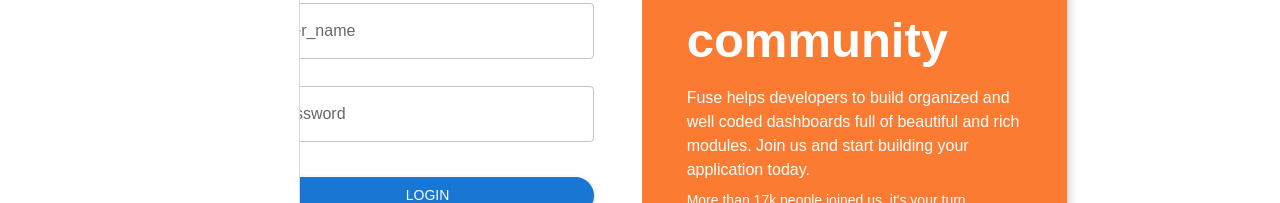
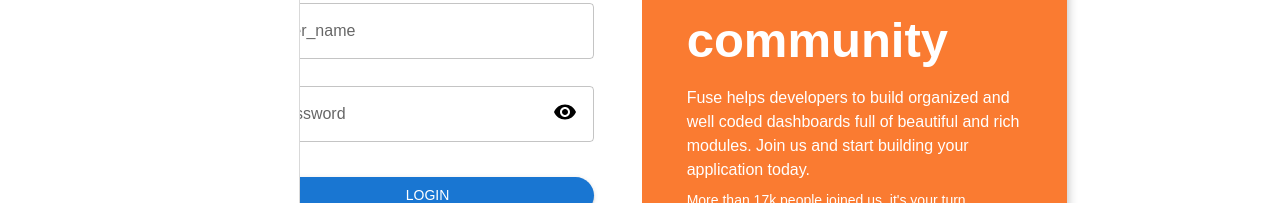
Before and after one commit to heettimbadiya/social-media, a React (Create React App) app: page /login in a window 1280 px wide. Shown: the part 344-547 px from the top of the page. Built offline with nearby package versions, Linux system fonts and the light colour scheme.

Commit message:
show password

```diff
--- a/src/components/Login/LoginFrom.js
+++ b/src/components/Login/LoginFrom.js
@@ -2,6 +2,8 @@
   Box,
   Button,
   Grid,
+  IconButton,
+  InputAdornment,
   Link,
   TextField,
   Typography,
@@ -14,13 +16,15 @@
 import axios from "axios";
 import { useNavigate } from "react-router";
 import { NavLink } from "react-router-dom";
+import Visibility from "@mui/icons-material/Visibility";
+import VisibilityOff from "@mui/icons-material/VisibilityOff";
 import { ToastContainer, toast } from "react-toastify";
 
 function LoginFrom() {
   const theme = useTheme();
   const navigate = useNavigate();
- const handleToster = () => toast.success("Login Successfully");
- const handleTosterRejact = () => toast.error("Login Successfully");
+   const [showPassword, setShowPassword] = useState(false);
+  const handleTosterRejact = () => toast.error("Anauthorized");
   const initialValues = {
     user_name: "",
     password: "",
@@ -35,23 +39,28 @@
     return axios
       .post("http://localhost:9000/auth/login", values)
       .then((response) => {
-        console.log(response);
+
+          toast.success("Login Successfully");
+
         const userData = response.data.data;
         const authToken = response.data.token;
         localStorage.setItem("user", JSON.stringify(userData));
         localStorage.setItem("token", JSON.stringify(authToken));
         action.resetForm();
-        navigate("/");
-        handleToster()
+        setTimeout(() => navigate("/"), 1000);
       })
       .catch((error) => {
         console.error("Error fetching data:", error);
-        handleTosterRejact()
+        handleTosterRejact();
       });
+  };
+   const handleShow = () => {
+     setShowPassword(!showPassword);
    };
 
   return (
     <>
+      <ToastContainer />
       <div
         style={{
           height: "100vh",
@@ -85,7 +94,7 @@
                   alignItems: "center",
                 }}
               >
-                <Box>
+                <Box sx={{ width: "100%" }}>
                   <Box
                     sx={{
                       width: "48px",
@@ -133,12 +142,13 @@
                           />
                         }
                       />
+                      <Typography sx={{ position: "relative" }}>
                         <Field
                           as={TextField}
                           fullWidth
                           margin="normal"
                           label="Password"
-                        type="password"
+                          type={showPassword ? "text" : "password"}
                           variant="outlined"
                           name="password"
                           helperText={
@@ -148,12 +158,33 @@
                             />
                           }
                         />
+                        {showPassword ? (
+                          <VisibilityOff
+                            onClick={handleShow}
+                            sx={{
+                              position: "absolute",
+                              top: "50%",
+                              transform: "translateY(-50%)",
+                              right: "5%",
+                            }}
+                          />
+                        ) : (
+                          <Visibility
+                            onClick={handleShow}
+                            sx={{
+                              position: "absolute",
+                              top: "50%",
+                              transform: "translateY(-50%)",
+                              right: "5%",
+                            }}
+                          />
+                        )}
+                      </Typography>
                       <Box display="flex" justifyContent="center" my={3}>
                         <Button
                           type="submit"
                           sx={{ width: "100%", borderRadius: "50px " }}
                           variant="contained"
-                          onClick={handleToster}
                         >
                           Login
                         </Button>
@@ -208,7 +239,6 @@
             </Grid>
           </Grid>
         </Grid>
-        <ToastContainer />
       </div>
     </>
   );
--- a/src/components/ProfilePage/ProfilePostSection.js
+++ b/src/components/ProfilePage/ProfilePostSection.js
@@ -17,6 +17,7 @@
 import { string, object } from "yup";
 import img from "../../assets/images/profileSection/img_upload..jpg";
 import axios from "axios";
+import { ToastContainer, toast } from "react-toastify";
 
 const style = {
   position: "absolute",
@@ -72,16 +73,19 @@
             },
           }
         );
-        console.log(res, "response");
+        handleClose()
         action.resetForm();
-        handleClose()
+        toast.success("Login Successfully");
       } catch (err) {
         console.log(err);
+        toast.error("Please Try Again");
       }
     },
   });
+  console.log(open);
   return (
     <>
+      <ToastContainer />
       <Container>
         <Box
           sx={{
@@ -101,7 +105,7 @@
           open={open}
           onClose={handleClose}
           // width={"100%"}
-          sx={{ width: "100%"}}
+          sx={{ width: "100%" }}
         >
           <Box sx={style}>
             <IconButton
@@ -148,7 +152,7 @@
                   },
                 }}
               >
-                <Grid item xs={12} >
+                <Grid item xs={12}>
                   <Box type="file">
                     <img
                       src={img}
--- a/src/components/home/HomeFeed.js
+++ b/src/components/home/HomeFeed.js
@@ -49,7 +49,7 @@
         console.error("Error fetching data:", error);
       });
   }
-    function followers(follow) {
+  function followers(follow) {
     console.log("follow", follow);
     // axios.post(`http://localhost:9000/api/user/${follow}`, null, {
     //   headers: { auth: token },
@@ -90,14 +90,25 @@
                         mb: "10px",
                       }}
                     >
-                      <Box>
+                      <Box >
+                        {/* <Avatar
+                          alt="Remy Sharp"
+                          src=
+                          sx={{
+                            height: "50px",
+                            width: "50px",
+                            borderRadius: "50% !important",
+                            objectFit: "contain !important",
+                          }}
+                        /> */}
                         <Avatar
                           alt="Remy Sharp"
                           src={`${process.env.REACT_APP_API_URL}/${finalUrl[1]}/${finalUrl[2]}`}
                           sx={{
-                            height: "50px",
-                            width: "50px",
+                            width: "56px",
+                            height: "56px",
                             borderRadius: "50%",
+
                           }}
                         />
                       </Box>
@@ -121,7 +132,7 @@
                             borderColor: "black",
                             marginRight: "10px",
                             textTransform: "unset",
-                            }}
+                          }}
                           onClick={() => {
                             followers(user.id);
                             setUnFollow(!follow);
@@ -155,18 +166,10 @@
                   >
                     <Grid item>
                       <Box sx={{ height: "600px", width: { sm: "400px" } }}>
-                        <Avatar
-                          alt="Remy Sharp"
+                        <img
                           src={`${process.env.REACT_APP_API_URL}/${finalUrl[1]}/${finalUrl[2]}`}
-                          sx={{
-                            height: "100%",
-                            borderRadius: "unset",
-                            width: "100%",
-                          }}
-                        />
-                        <img
-                          src="https://53.fs1.hubspotusercontent-na1.net/hub/53/hubfs/How%20To%20Post%20on%20IG.jpg?width=595&height=400&name=How%20To%20Post%20on%20IG.jpg"
                           alt="img1"
+                          style={{ objectFit: "contain" }}
                         />
                       </Box>
                     </Grid>
--- a/src/components/signup/SignUp.js
+++ b/src/components/signup/SignUp.js
@@ -8,6 +8,7 @@
 import axios from "axios";
 import { ErrorMessage, Field, Form, Formik } from "formik";
 import { NavLink, useNavigate } from "react-router-dom";
+import { ToastContainer, toast } from "react-toastify";
 
 function SignUp() {
   const theme = useTheme();
@@ -37,14 +38,20 @@
       .post("http://localhost:9000/auth/register", values)
       .then((response) => {
         action.resetForm();
-        navigate("/login")
+        toast.success("SignUp Successfully");
+        setTimeout(() => {
+          navigate("/login");
+        },1000);
       })
       .catch((error) => {
+        toast.error("Failed to SignUp");
         console.error("Error fetching data:", error);
       });
   };
 
   return (
+    <>
+      <ToastContainer />
       <div
         style={{
           height: "100%",
@@ -134,7 +141,10 @@
                         variant="outlined"
                         name="last_name"
                         helperText={
-                        <ErrorMessage className="ErrorColor" name="last_name" />
+                          <ErrorMessage
+                            className="ErrorColor"
+                            name="last_name"
+                          />
                         }
                       />
                       <Field
@@ -156,7 +166,10 @@
                         variant="outlined"
                         name="password"
                         helperText={
-                        <ErrorMessage className="ErrorColor" name="password" />
+                          <ErrorMessage
+                            className="ErrorColor"
+                            name="password"
+                          />
                         }
                       />
                       <Field
@@ -178,7 +191,10 @@
                         variant="outlined"
                         name="user_name"
                         helperText={
-                        <ErrorMessage className="ErrorColor" name="user_name" />
+                          <ErrorMessage
+                            className="ErrorColor"
+                            name="user_name"
+                          />
                         }
                       />
                       <Box display="flex" justifyContent="center" my={3}>
@@ -241,6 +257,7 @@
           </Grid>
         </Grid>
       </div>
+    </>
   );
 }
 
```
Lines whose indentation alone changed are shown as unchanged.
